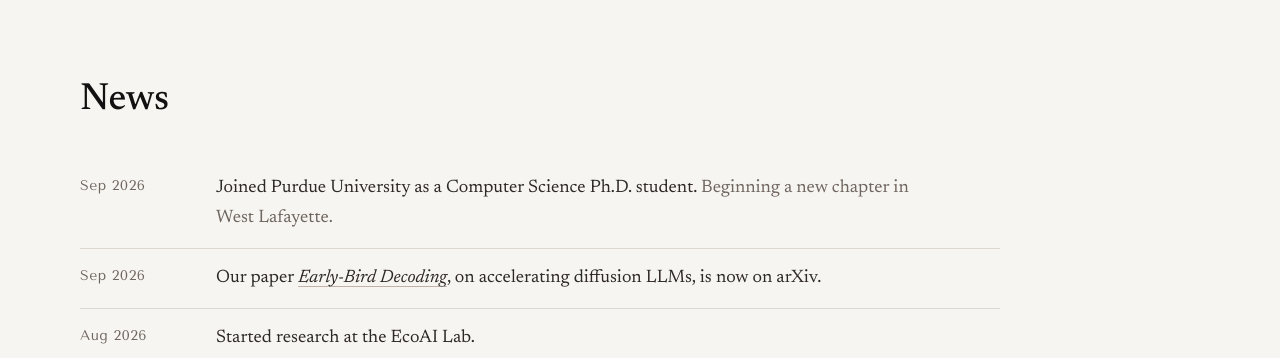
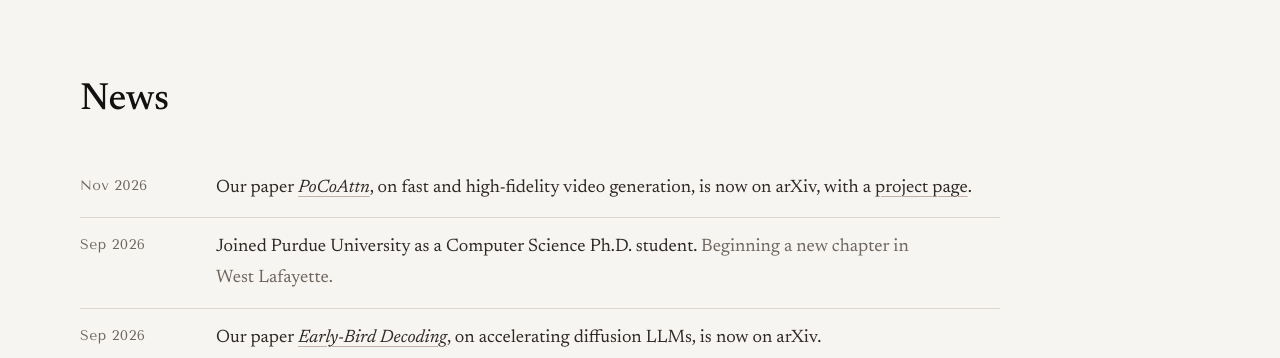
Before and after one commit to JianwenWuu/JianwenWuu.github.io, a Next.js app: page / in a window 1280 px wide. Shown: the part 894-1252 px from the top of the page. Built offline with nearby package versions, Linux system fonts and the light colour scheme.

Commit message:
Add news: PoCoAttn on arXiv

```diff
--- a/data/news.ts
+++ b/data/news.ts
@@ -9,6 +9,11 @@ export type NewsItem = {
 
 // Newest first. The first item also appears in the thin bar at the top of the page.
 export const news: NewsItem[] = [
+  {
+    date: 'Nov 2026',
+    title:
+      'Our paper [*PoCoAttn*](https://arxiv.org/abs/2611.20307), on fast and high-fidelity video generation, is now on arXiv, with a [project page](https://ecoai-group.github.io/pocoattn/).',
+  },
   {
     date: 'Sep 2026',
     title: 'Joined Purdue University as a Computer Science Ph.D. student.',
```
